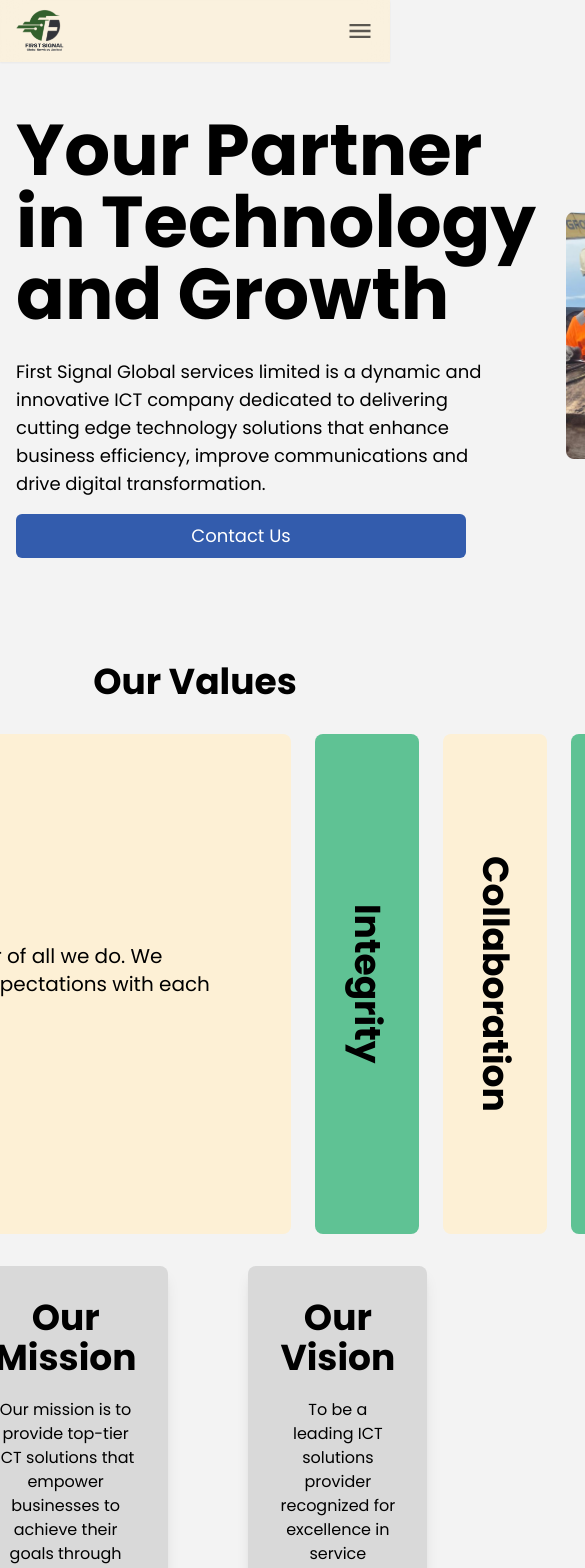
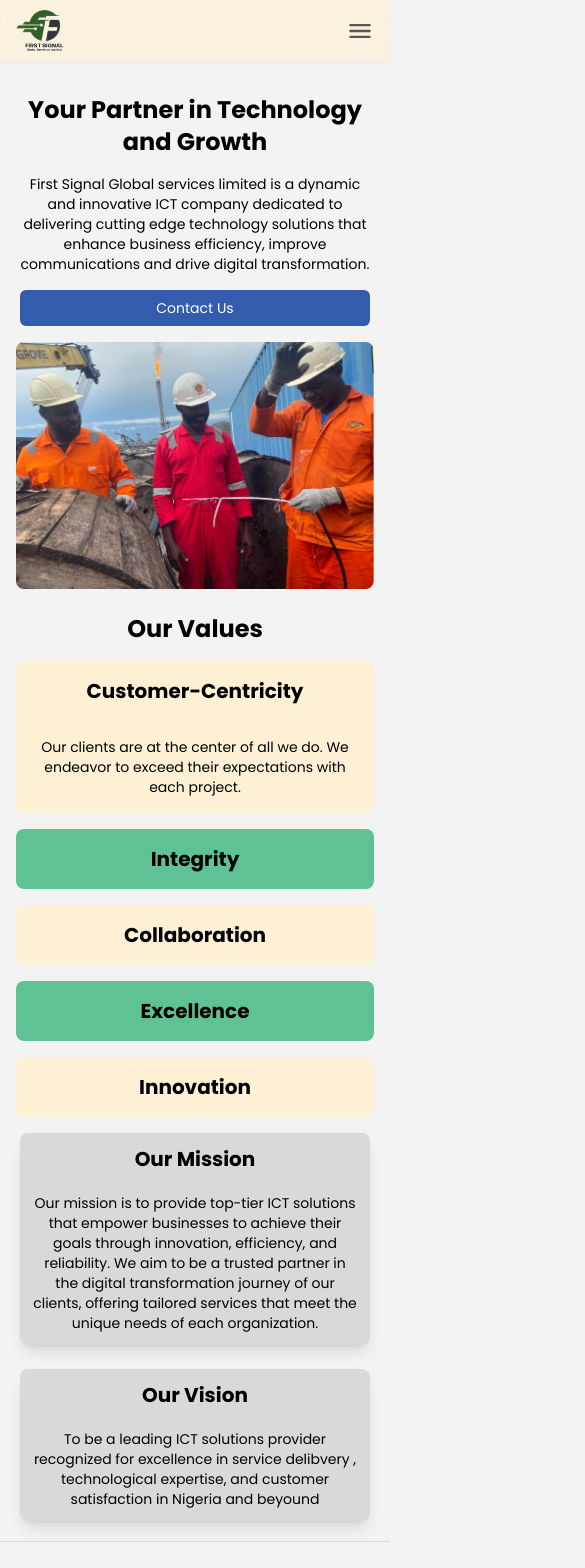
Before and after one commit to Dennardavid/First-Signal, a Next.js app: page /about in a window 390 px wide. Shown: the top 1568 px of the page, 585 px wide, since content can reach past the window. Built offline with nearby package versions, Linux system fonts and the light colour scheme.

Commit message:
who we are mobile responsive

```diff
--- a/src/components/footer.jsx
+++ b/src/components/footer.jsx
@@ -30,7 +30,7 @@ export default function Footer() {
           </button>
         </div>
       </div>
-      <p className="text-xs text-center xl:text-base bg-[#fdf0d5] text-[#000000a4]">
+      <p className="text-xs text-center xl:text-base bg-[#fdf0d5] py-1 text-[#000000a4]">
         © 2025 First Signal Global Services Limited. All rights reserved
       </p>
     </footer>
--- a/src/components/missions.jsx
+++ b/src/components/missions.jsx
@@ -1,9 +1,9 @@
 export default function Missions() {
   return (
-    <section className="flex justify-center gap-20 text-center border-b-[1px] border-b-[#D9D9D9] pb-20">
-      <div className="w-[570px] bg-[#D9D9D9] p-8 rounded-lg shadow-lg">
-        <h1 className="text-4xl font-bold text-center mb-5">Our Mission</h1>
-        <p>
+    <section className="flex flex-col xl:flex-row justify-center gap-6 xl:gap-20 text-center border-b-[1px] border-b-[#D9D9D9] px-5 pb-5 xl:pb-20">
+      <div className="w-[350px]xl:w-[570px] bg-[#D9D9D9] p-3 xl:p-8 rounded-lg shadow-lg">
+        <h1 className="text-xl xl:text-4xl font-bold text-center mb-5">Our Mission</h1>
+        <p className="text-sm xl:text-lg">
           Our mission is to provide top-tier ICT solutions that empower
           businesses to achieve their goals through innovation, efficiency, and
           reliability. We aim to be a trusted partner in the digital
@@ -11,9 +11,9 @@ export default function Missions() {
           meet the unique needs of each organization.
         </p>
       </div>
-      <div className="w-[570px] bg-[#D9D9D9] p-8 rounded-lg shadow-lg">
-        <h1 className="text-4xl font-bold text-center mb-5">Our Vision</h1>
-        <p>
+      <div className="w-[350px]xl:w-[570px] bg-[#D9D9D9] p-3 xl:p-8 rounded-lg shadow-lg">
+        <h1 className="text-xl xl:text-4xl font-bold text-center mb-5">Our Vision</h1>
+        <p className="text-sm xl:text-lg">
           To be a leading ICT solutions provider recognized for excellence in
           service delibvery , technological expertise, and customer satisfaction
           in Nigeria and beyound
--- a/src/components/values.jsx
+++ b/src/components/values.jsx
@@ -50,15 +50,32 @@ export default function CompanyValues() {
   };
 
   return (
-    <div className="w-full max-w-7xl mx-auto p-8">
-      <div className="flex justify-center space-x-6">
+    <div className="w-full max-w-7xl mx-auto p-4 lg:p-8">
+      <div className="flex flex-col lg:flex-row lg:justify-center lg:space-x-6 space-y-4 lg:space-y-0">
         {values.map((value) => (
           <div key={value.title} className="flex group">
             <button
               onClick={() => handleValueClick(value.title)}
-              className="flex items-center transition-all duration-300 rounded-lg relative h-[500px]"
+              className="w-full lg:w-auto flex flex-col lg:flex-row items-center transition-all duration-300 rounded-lg relative lg:h-[500px]"
               style={{ backgroundColor: value.bgColor }}
             >
+              {/* Mobile Layout */}
+              <div className="lg:hidden flex flex-col w-full text-center">
+                <div className="p-4 font-bold text-xl">{value.title}</div>
+                <div
+                  className={`overflow-hidden transition-all duration-300 ease-in-out w-full
+                  ${
+                    activeValue === value.title
+                      ? "max-h-[200px] opacity-100 p-4"
+                      : "max-h-0 opacity-0 p-0"
+                  }`}
+                >
+                  <div className="text-sm xl:text-lg">{value.description}</div>
+                </div>
+              </div>
+
+              {/* Desktop Layout */}
+              <div className="hidden lg:flex">
                 {value.direction === "right" ? (
                   <>
                     <div
@@ -108,6 +125,7 @@ export default function CompanyValues() {
                     </div>
                   </>
                 )}
+              </div>
             </button>
           </div>
         ))}
--- a/src/components/whoweare.jsx
+++ b/src/components/whoweare.jsx
@@ -3,30 +3,30 @@ import Missions from "./missions";
 export default function Whoweare() {
   return (
     <>
-      <section className="px-4 py-6 w-full max-w-[1440px] mx-auto flex justify-between items-center mt-7">
-        <div>
-          <h1 className="text-7xl font-bold w-[550px]">
+      <section className="px-4 py-6 w-full max-w-[1440px] mx-auto flex justify-between flex-col gap-4 xl:gap-0 xl:flex-row items-center mt-2 xl:mt-7">
+        <div className="px-4 xl:px-0 text-center xl:text-left">
+          <h1 className="text-2xl xl:text-7xl font-bold xl:w-[550px]">
             Your Partner in Technology and Growth
           </h1>
-          <p className="text-lg w-[500px] mt-7">
+          <p className="text-sm mt-4  xl:text-lg xl:w-[500px] xl:mt-7">
             First Signal Global services limited is a dynamic and innovative ICT
             company dedicated to delivering cutting edge technology solutions
             that enhance business efficiency, improve communications and drive
             digital transformation.
           </p>
 
-          <button className="text-white bg-[#335CAD] rounded-md w-[450px] py-2 text-lg mt-4">
+          <button className="text-white bg-[#335CAD] rounded-md w-[350px] xl:w-[450px] py-2 text-sm xl:text-lg mt-4">
             Contact Us
           </button>
         </div>
         <img
           src="who-we-are.png"
           alt="three men with a fibre cable"
-          className="w-[650px]"
+          className="xl:w-[650px]"
         />
       </section>
-      <section className="mt-20">
-        <h2 className="text-4xl font-bold text-center">Our Values</h2>
+      <section className="xl:mt-20">
+        <h2 className="text-2xl xl:text-4xl font-bold text-center">Our Values</h2>
         <CompanyValues />
       </section>
       <section>
```
Lines whose indentation alone changed are shown as unchanged.
